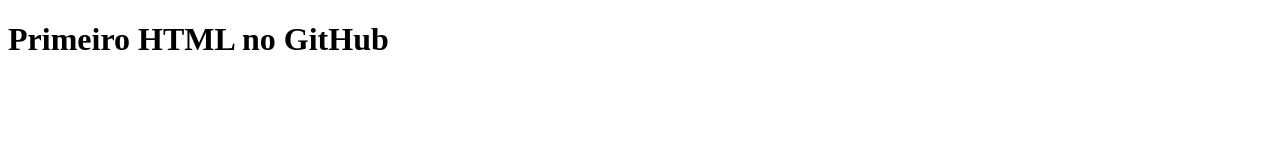
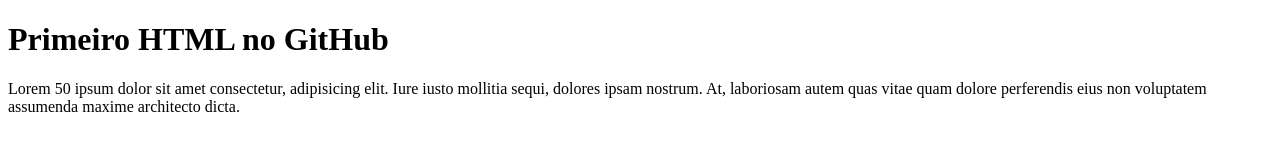
Before and after one commit to helomarques23/teste-git, a plain HTML site: page index.html in a window 1280 px wide. Drawn offline with Linux system fonts and the light colour scheme.

Commit message:
Inclusão de parágrafo

```diff
--- a/index.html
+++ b/index.html
@@ -10,5 +10,6 @@
     <h1>
         Primeiro HTML no GitHub
     </h1>
+    Lorem 50 ipsum dolor sit amet consectetur, adipisicing elit. Iure iusto mollitia sequi, dolores ipsam nostrum. At, laboriosam autem quas vitae quam dolore perferendis eius non voluptatem assumenda maxime architecto dicta.
 </body>
 </html>
```
